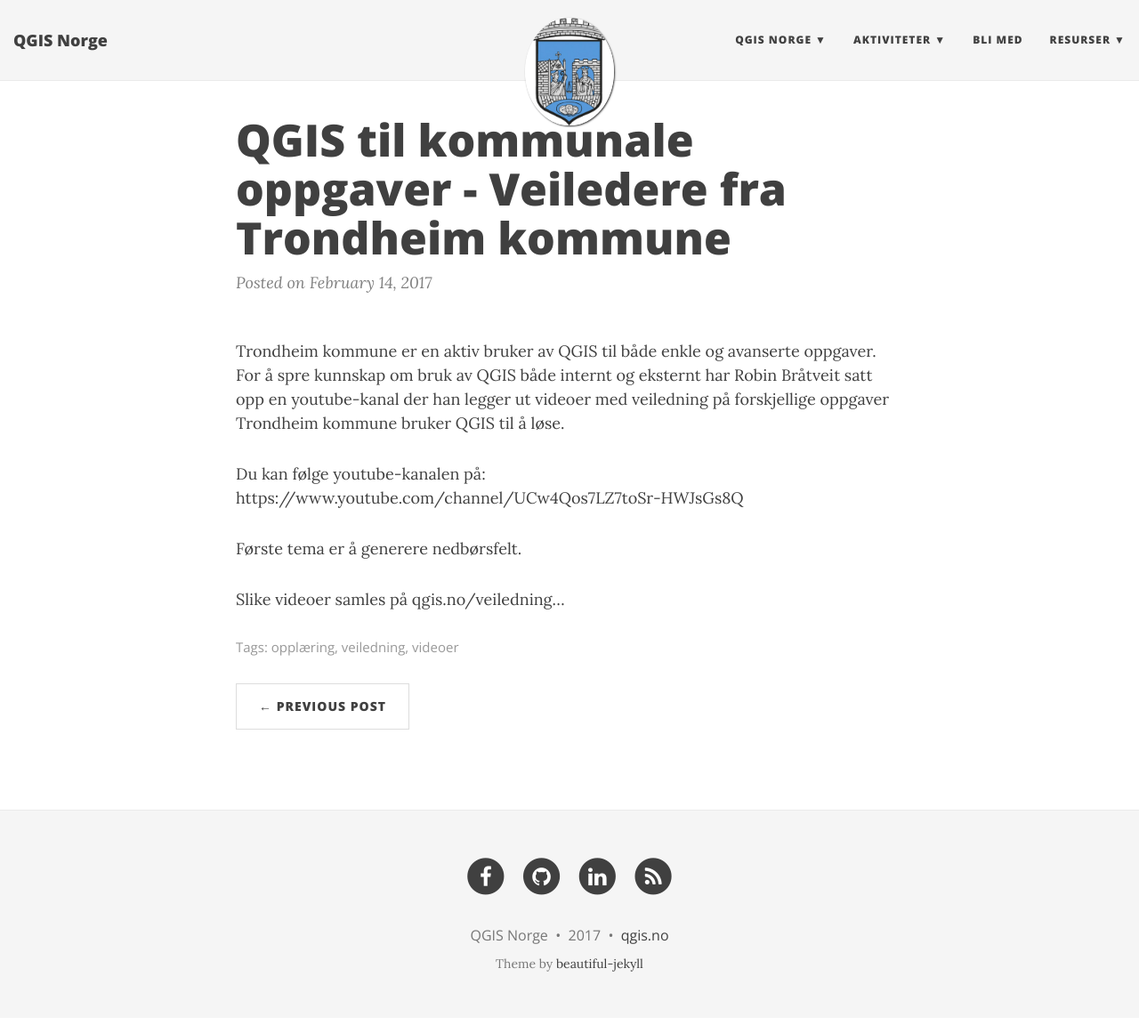
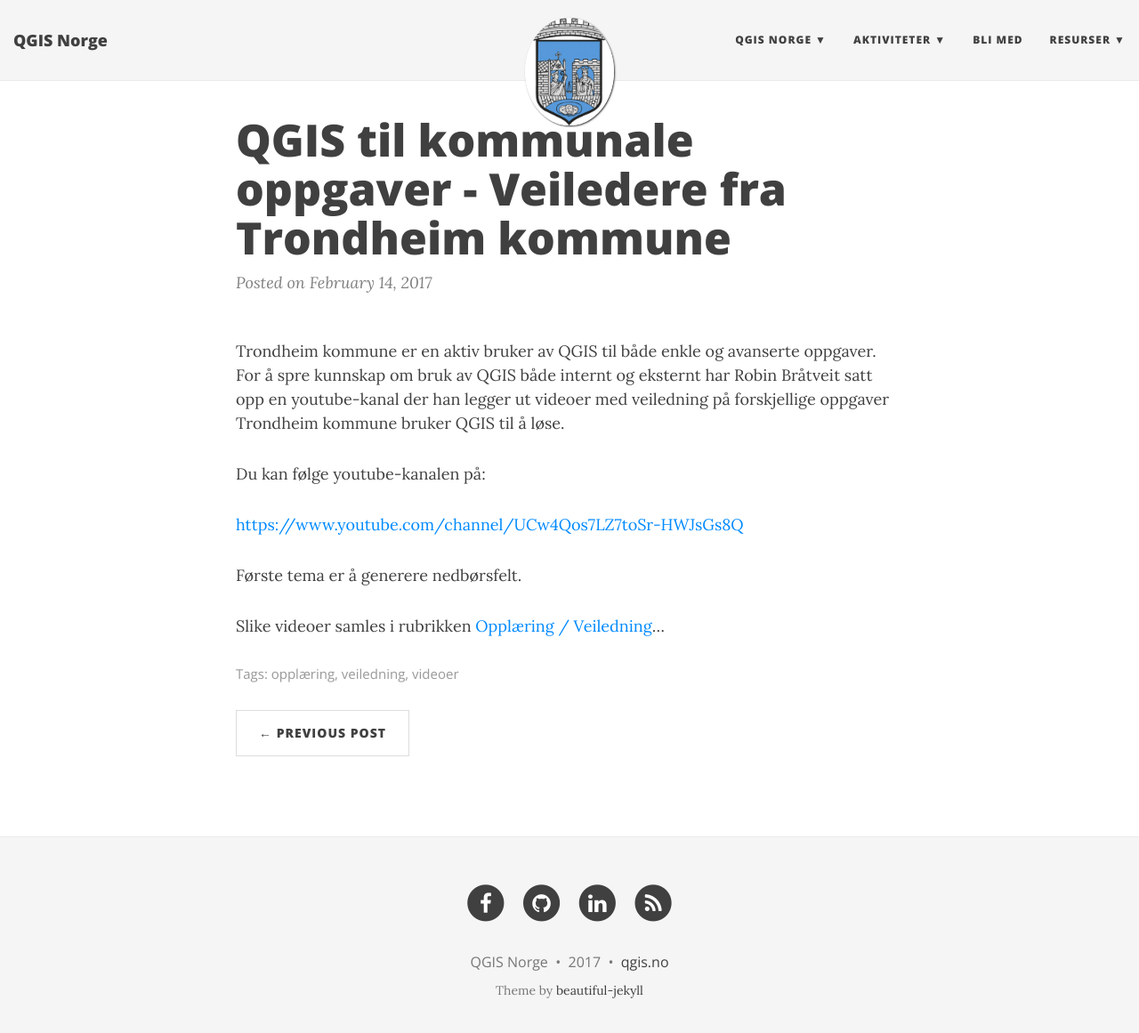
Before and after one commit to qgisnorge/qgisnorge.github.io, a Jekyll site: the page built from _posts/2017-02-14-qgis_i_trondheim_kommune.md, in a window 1280 px wide and 1174 px high. Shown: the top 1161 px of the window at 89% size. Built offline with Jekyll 4.4.1, drawn with Linux system fonts in a browser that asks for light colours; nearby versions of some CDN libraries; comment, search, counter and statistics services are not loaded.

Commit message:
QGIS i Trondheim kommune - small fixes

```diff
--- a/_posts/2017-02-14-qgis_i_trondheim_kommune.md
+++ b/_posts/2017-02-14-qgis_i_trondheim_kommune.md
@@ -11,8 +11,9 @@
 oppgaver Trondheim kommune bruker QGIS til å løse.
 
 Du kan følge youtube-kanalen på:
-https://www.youtube.com/channel/UCw4Qos7LZ7toSr-HWJsGs8Q
+
+[https://www.youtube.com/channel/UCw4Qos7LZ7toSr-HWJsGs8Q](https://www.youtube.com/channel/UCw4Qos7LZ7toSr-HWJsGs8Q)
 
 Første tema er å generere nedbørsfelt.
 
-Slike videoer samles på qgis.no/veiledning...
+Slike videoer samles i rubrikken [Opplæring / Veiledning](qgis.no/veiledning)...
```
